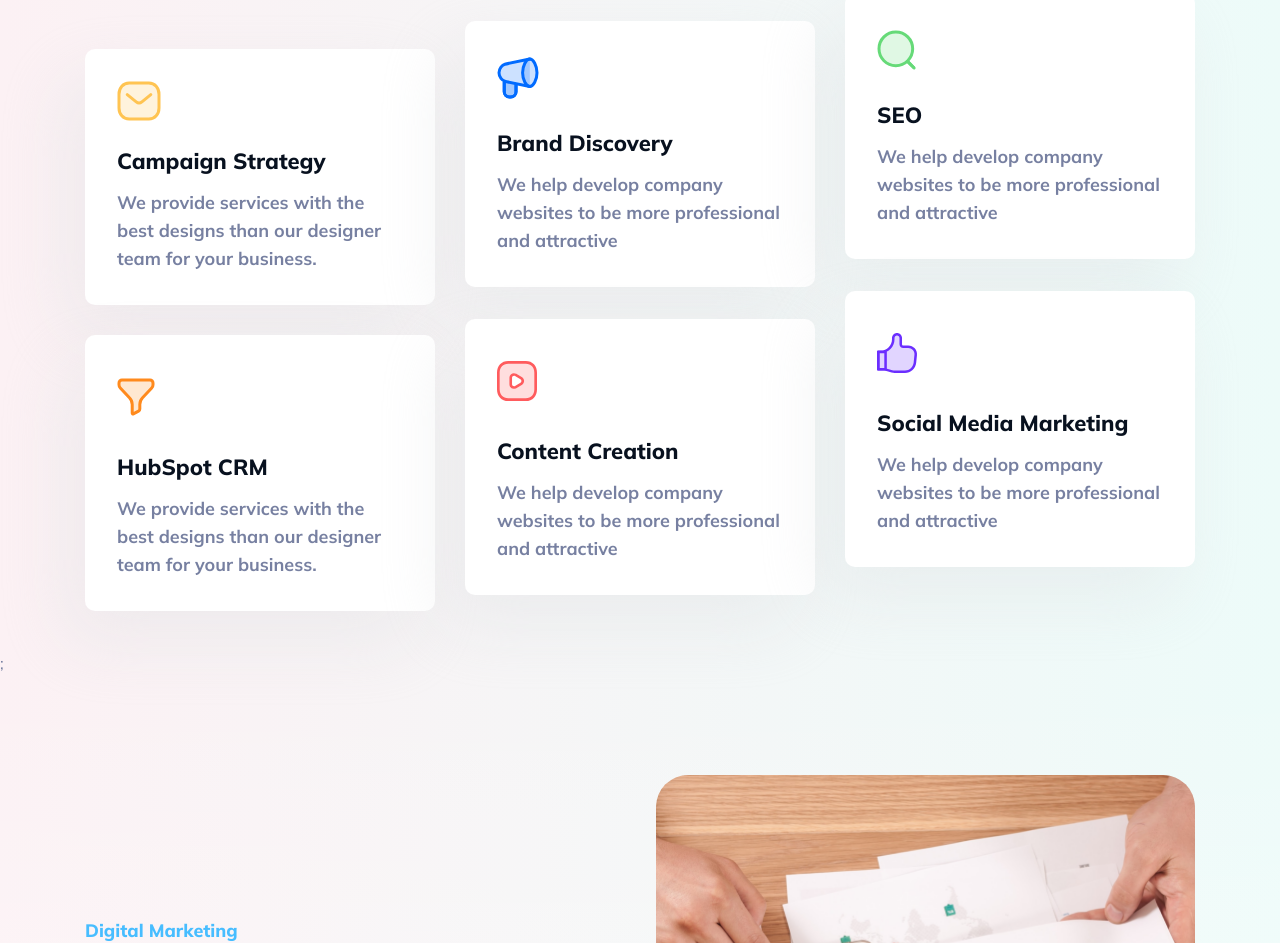
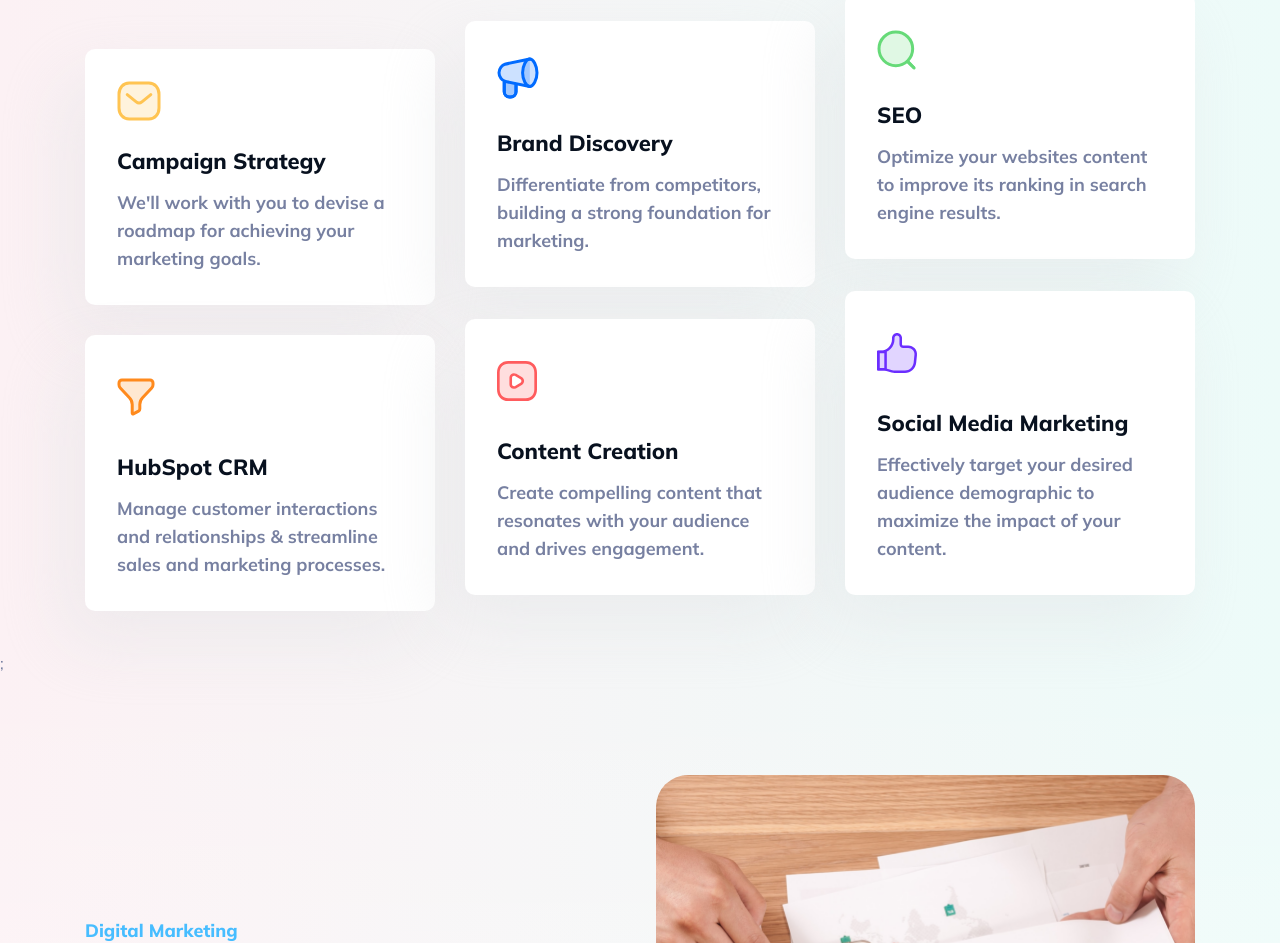
Before and after one commit to 0xadamm/vertx_designs, a Next.js app: page /digital-marketing in a window 1280 px wide. Shown: the part 1531-2474 px from the top of the page. Built offline with nearby package versions, Linux system fonts and the light colour scheme.

Commit message:
changed descriptions

```diff
--- a/components/MarketingServices.tsx
+++ b/components/MarketingServices.tsx
@@ -56,8 +56,8 @@ const MarketingServices = () => {
 							Campaign Strategy
 						</h3>
 						<p className="mt-4 text-lg font-semibold">
-							We provide services with the best designs than our
-							designer team for your business.
+							We'll work with you to devise a roadmap for achieving
+							your marketing goals.
 						</p>
 					</div>
 					<div className="mt-0 lg:-mt-7">
@@ -119,8 +119,8 @@ const MarketingServices = () => {
 								Brand Discovery
 							</h3>
 							<p className="mt-4 text-lg font-semibold">
-								We help develop company websites to be more
-								professional and attractive
+								Differentiate from competitors, building a strong
+								foundation for marketing.
 							</p>
 						</div>
 					</div>
@@ -161,8 +161,8 @@ const MarketingServices = () => {
 								SEO
 							</h3>
 							<p className="mt-4 text-lg font-semibold">
-								We help develop company websites to be more
-								professional and attractive
+								Optimize your websites content to improve its ranking
+								in search engine results.
 							</p>
 						</div>
 					</div>
@@ -192,8 +192,8 @@ const MarketingServices = () => {
 							HubSpot CRM
 						</h3>
 						<p className="mt-4 text-lg font-semibold">
-							We provide services with the best designs than our
-							designer team for your business.
+							Manage customer interactions and relationships &
+							streamline sales and marketing processes.
 						</p>
 					</div>
 					<div className="mt-0 lg:-mt-4">
@@ -235,8 +235,8 @@ const MarketingServices = () => {
 								Content Creation
 							</h3>
 							<p className="mt-4 text-lg font-semibold">
-								We help develop company websites to be more
-								professional and attractive
+								Create compelling content that resonates with your
+								audience and drives engagement.
 							</p>
 						</div>
 					</div>
@@ -273,8 +273,8 @@ const MarketingServices = () => {
 								Social Media Marketing
 							</h3>
 							<p className="mt-4 text-lg font-semibold">
-								We help develop company websites to be more
-								professional and attractive
+								Effectively target your desired audience demographic
+								to maximize the impact of your content.
 							</p>
 						</div>
 					</div>
```
